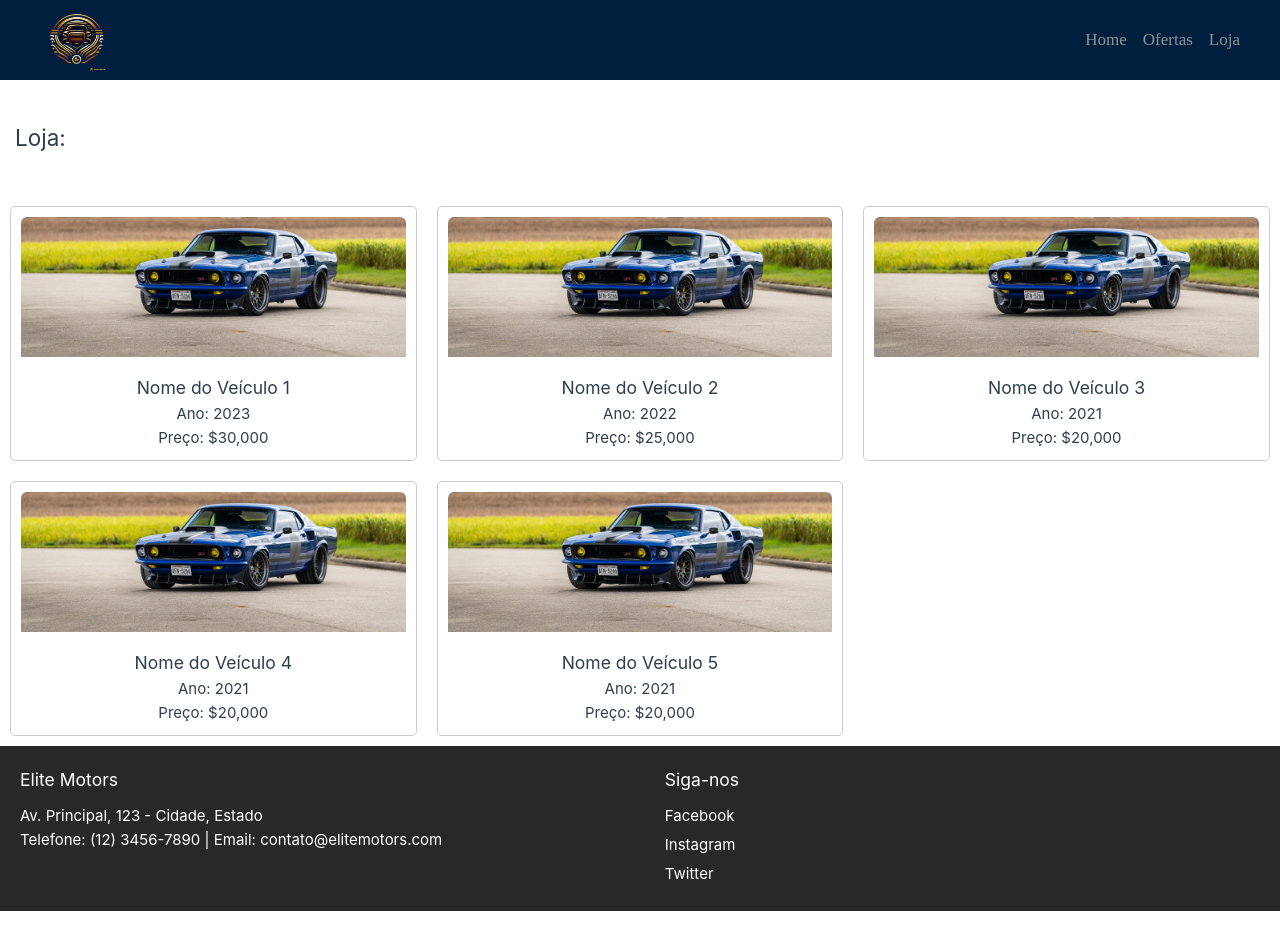
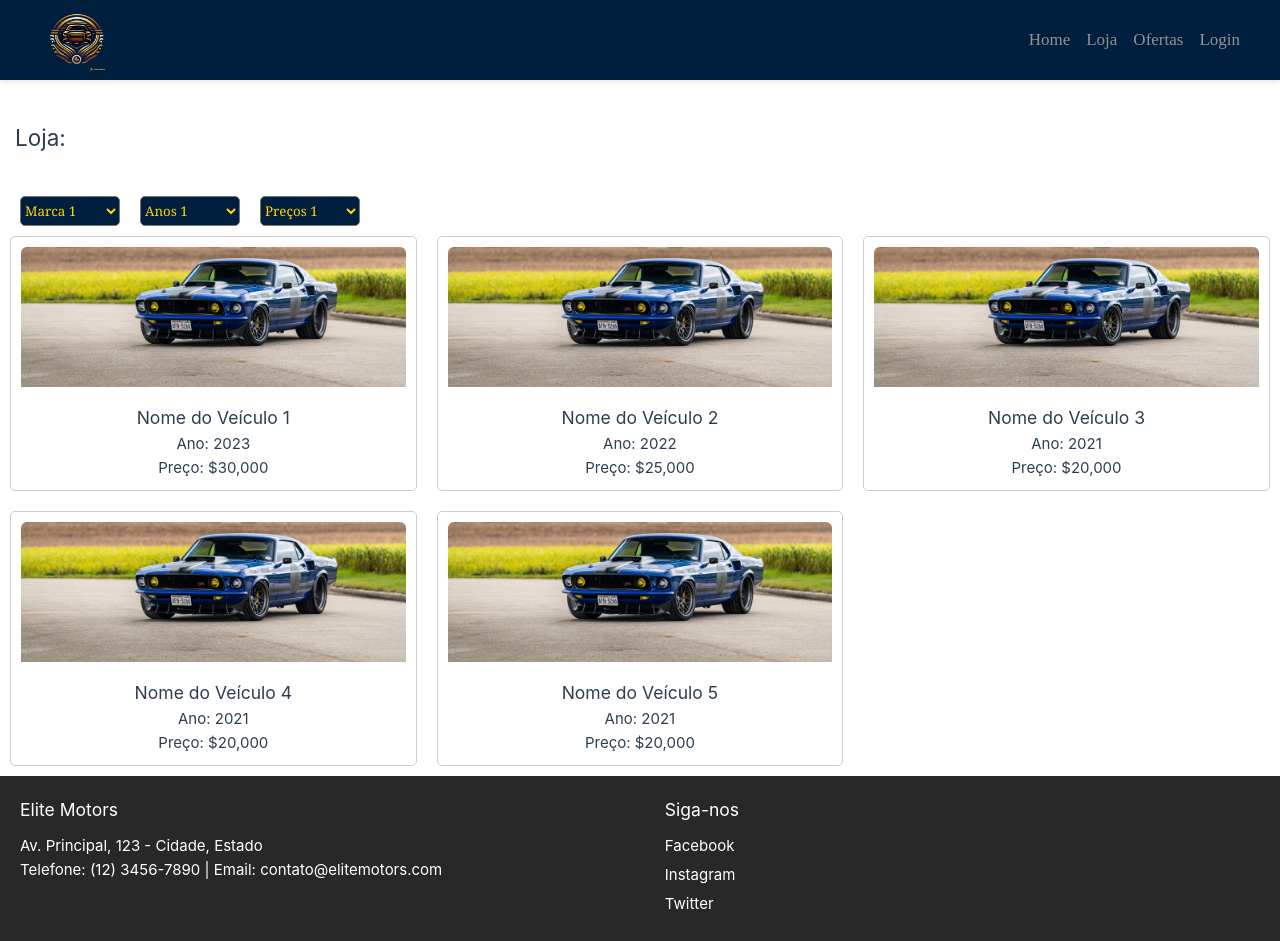
Before and after one commit to GuilhermeHalter/Projeto_EliteMotors, a Vue app in the folder web/: page /lojas in a window 1280 px wide. Before the commit the page ends 911 px from the top, so only its background shows below. Built offline with nearby package versions, Linux system fonts and the light colour scheme.

Commit message:
fazendo tela de login

```diff
--- a/web/src/components/template/HeaderComp.vue
+++ b/web/src/components/template/HeaderComp.vue
@@ -3,9 +3,9 @@
     <img src="@/media/logo-elite-motors-PhotoRoom.png" class="logo"/>
     <div class="header-buttons">
       <router-link to="/" class="button">Home</router-link>
+      <router-link to="/Lojas" class="button">Loja</router-link>
       <router-link to="/ofertas" class="button">Ofertas</router-link>
-      <router-link to="/Lojas" class="button">Loja</router-link>
-
+      <router-link to="/login" class="button">Login</router-link>
 
     </div>
   </div>
@@ -13,12 +13,13 @@
 
 <style scoped>
 .header {
-  background-color:#001F3F;
+  background-color: #001F3F;
   display: flex;
   height: 70px;
   justify-content: space-between;
   align-items: center;
   padding: 2.5rem;
+  box-shadow: 0px 2px 5px rgba(0, 0, 0, 0.1);
 }
 
 .header-text {
@@ -30,10 +31,10 @@
   gap: 1rem;
 }
 
-.logo{
+.logo {
   width: 70px;
   height: 70px;
-  mix-blend-mode:  difference;
+  mix-blend-mode: difference;
 }
 
 .header-buttons router-link {
@@ -41,17 +42,19 @@
   color: white;
   font-weight: bold;
 }
-.button{
+
+.button {
   color: rgb(146, 146, 146);
   background-color: none;
   text-decoration: none;
   font-size: 17px;
   font-family: 'Times New Roman', Times, serif;
+  transition: color 0.3s ease-in-out, font-size 0.3s ease-in-out;
 }
-.button:hover{
+
+.button:hover {
   cursor: pointer;
   color: #FFD700;
-  transition: 1s;
   font-size: 20px;
 }
 </style>
--- a/web/src/components/template/LoginComp.vue
+++ b/web/src/components/template/LoginComp.vue
@@ -1,56 +1,101 @@
-<script setup>
-import { ref, reactive } from 'vue'
-import { useAuthStore } from '@/stores/auth'
-import Modal from '@/components/template/Modal.vue'
+<template>
+  <div class="login-container">
+    <div class="image-container">
+      <!-- Imagem grande ocupando 50% da tela -->
+      <img src="" alt="Imagem de fundo" />
+    </div>
+    <div class="login-card">
+      <!-- Card de login com inputs de email e senha -->
+      <h2>Faça Login</h2>
+      <form>
+        <label for="email">Email:</label>
+        <input type="email" id="email" v-model="email" required />
 
-const authStore = useAuthStore()
-const showForm = ref(false)
-const user = reactive({
-  username: '',
-  password: ''
-})
+        <label for="password">Senha:</label>
+        <input type="password" id="password" v-model="password" required />
 
-function closeForm() {
-  showForm.value = false
-  user.username = ''
-  user.password = ''
+        <button @click.prevent="login">Entrar</button>
+      </form>
+    </div>
+  </div>
+</template>
+
+<script>
+export default {
+  data() {
+    return {
+      email: '',
+      password: '',
+    };
+  },
+  methods: {
+    login() {
+      // Lógica de autenticação aqui
+      console.log('Email:', this.email);
+      console.log('Senha:', this.password);
+      // Adicione a lógica de autenticação conforme necessário
+    },
+  },
+};
+</script>
+
+<style>
+/* Estilos para a tela de login */
+.login-container {
+  display: flex;
+  height: 100vh;
 }
 
-async function login() {
-  try {
-    await authStore.login({ ...user })
-    closeForm()
-  } catch (error) {
-    alert('Usuário ou senha inválidos')
-  }
+.image-container {
+  flex: 1;
+  overflow: hidden;
 }
-</script>
 
-<template>
-  <modal :visible="showForm" @close="showForm = false">
-    <template #header>
-      <h3>Login</h3>
-    </template>
-    <template #body>
-      <form class="form">
-        <div class="form-item">
-          <input type="text" placeholder="Usuário" id="username" v-model="user.username" />
-          <label for="username">Usuário</label>
-        </div>
-        <div class="form-item">
-          <input type="password" placeholder="Senha" id="password" v-model="user.password" />
-          <label for="password">Senha</label>
-        </div>
-      </form>
-    </template>
-    <template #footer>
-      <div class="footerButtons">
-        <button @click="closeForm">Cancelar</button>
-        <button class="loginButton" @click="login">Login</button>
-      </div>
-    </template>
-  </modal>
-</template>
+.image-container img {
+  width: 100%;
+  height: 100%;
+  object-fit: cover;
+}
 
-<style>
+.login-card {
+  flex: 1;
+  display: flex;
+  flex-direction: column;
+  justify-content: center;
+  align-items: center;
+  padding: 20px;
+}
+
+.login-card h2 {
+  margin-bottom: 20px;
+}
+
+form {
+  width: 100%;
+  max-width: 300px;
+  text-align: center;
+}
+
+label {
+  display: block;
+  margin-bottom: 8px;
+}
+
+input {
+  width: 100%;
+  padding: 8px;
+  margin-bottom: 16px;
+}
+
+button {
+  background-color: #007bff;
+  color: #fff;
+  padding: 10px;
+  border: none;
+  cursor: pointer;
+}
+
+button:hover {
+  background-color: #0056b3;
+}
 </style>
--- a/web/src/router/index.js
+++ b/web/src/router/index.js
@@ -3,6 +3,7 @@ import HomeView from '../views/HomeView.vue'
 import OfertasView from '../views/OfertasView.vue'
 import InfoView from '../views/InfoView.vue'
 import CarrosView from '../views/CarrosView.vue'
+import LoginView from '../views/LoginView.vue'
 
 const router = createRouter({
   history: createWebHistory(import.meta.env.BASE_URL),
@@ -26,7 +27,12 @@ const router = createRouter({
       path: '/lojas',
       name: 'lojas',
       component: CarrosView
-    }
+    },
+    {
+      path: '/login',
+      name: 'login',
+      component: LoginView
+    },
   ]
 })
 
--- a/web/src/views/CarrosView.vue
+++ b/web/src/views/CarrosView.vue
@@ -2,6 +2,35 @@
 
 <template>
   <h2>Loja:</h2>
+
+  <div class="select">
+  <select name="Marcas" id="">
+    <option value="Marca 1">Marca 1</option>
+    <option value="Marca 2">Marca 2</option>
+    <option value="Marca 3">Marca 3</option>
+    <option value="Marca 4">Marca 4</option>
+    <option value="Marca 5">Marca 5</option>
+  </select>
+
+
+  <select name="Anos" id="">
+    <option value="Anos 1">Anos 1</option>
+    <option value="Anos 2">Anos 2</option>
+    <option value="Anos 3">Anos 3</option>
+    <option value="Anos 4">Anos 4</option>
+    <option value="Anos 5">Anos 5</option>
+  </select>
+
+
+  <select name="Preço" id="">
+    <option value="Preços 1">Preços 1</option>
+    <option value="Preços 2">Preços 2</option>
+    <option value="Preços 3">Preços 3</option>
+    <option value="Preços 4">Preços 4</option>
+    <option value="Preços 5">Preços 5</option>
+  </select>
+  </div>
+
 
   <div class="cards">
     <div class="card">
@@ -72,6 +101,24 @@ h1{
 h2{
   padding: 40px 0 40px 15px;
 }
+
+select{
+  width: 100px;
+  height: 30px;
+  margin-right: 20px;
+  background-color: #001F3F;
+  color:#FFD700;
+  border-radius: 5px;
+  font-family: Georgia, 'Times New Roman', Times, serif;
+}
+
+select:hover{
+  background-color: #002a54;
+}
+.select{
+  padding-left: 20px;
+}
+
 .cards {
   display: flex;
   flex-wrap: wrap;
@@ -103,4 +150,6 @@ h2{
 .card:hover img {
   transform: scale(1);
 }
+
+
 </style>
--- a/web/src/views/LoginView.vue
+++ b/web/src/views/LoginView.vue
@@ -0,0 +1,11 @@
+<script setup>
+import LoginComp from '@/components/template/LoginComp.vue';
+</script>
+
+<template>
+   <LoginComp />
+</template>
+
+<style scoped>
+
+</style>
```
